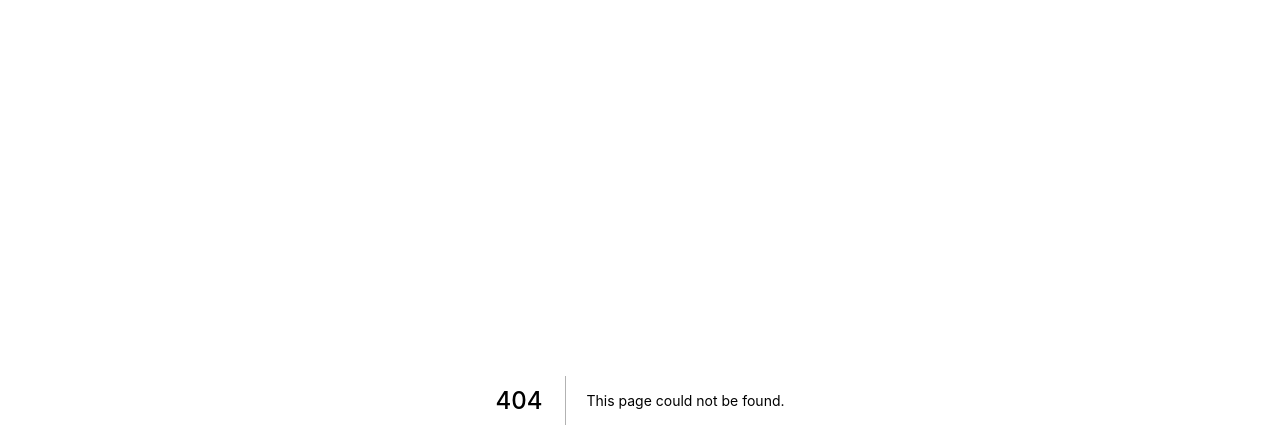
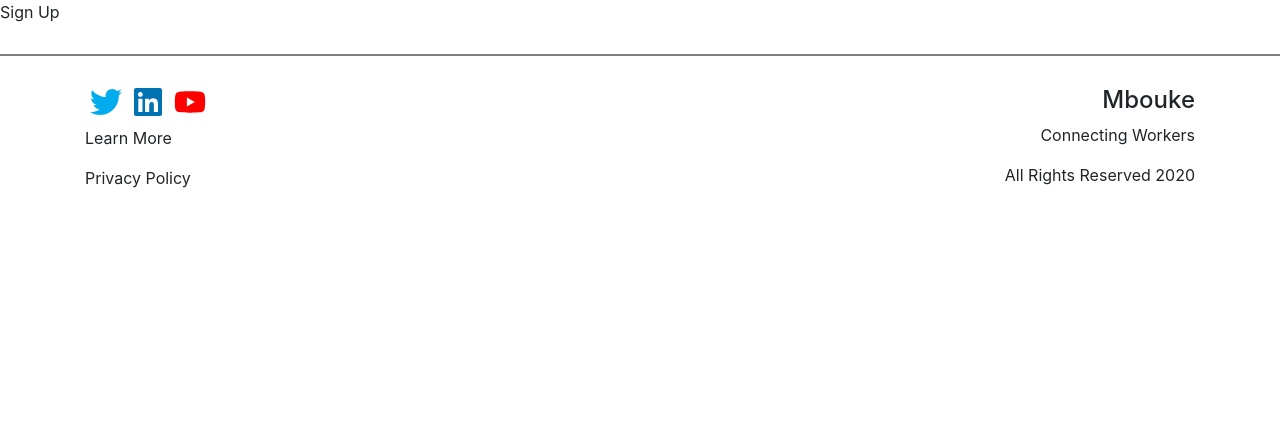
Before and after one commit to Mbouke-Project/nextjs-mbouke, a Next.js app: page /signup in a window 1280 px wide. Before the commit this address had no page. Shown: the top 448 px of the page. Built offline with nearby package versions, Linux system fonts and the light colour scheme.

Commit message:
Create Sign Up Component

```diff
--- /dev/null
+++ b/pages/signup.js
@@ -0,0 +1,14 @@
+import Footer from '../components/footer.js'
+
+
+function Signup() {
+    return (
+        <div>
+            Sign Up
+            <Footer />
+
+        </div>
+    )
+}
+
+export default Signup
```
